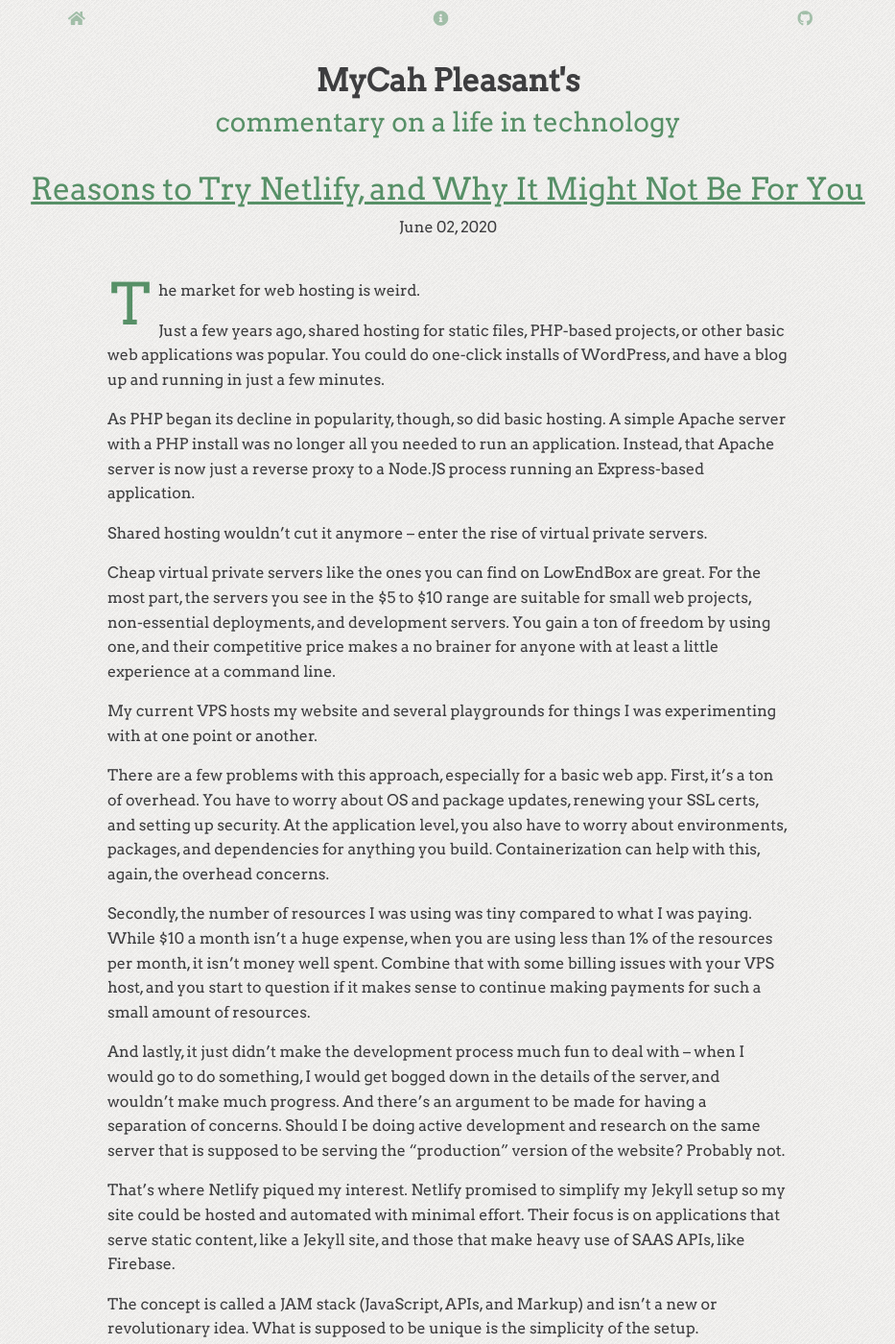
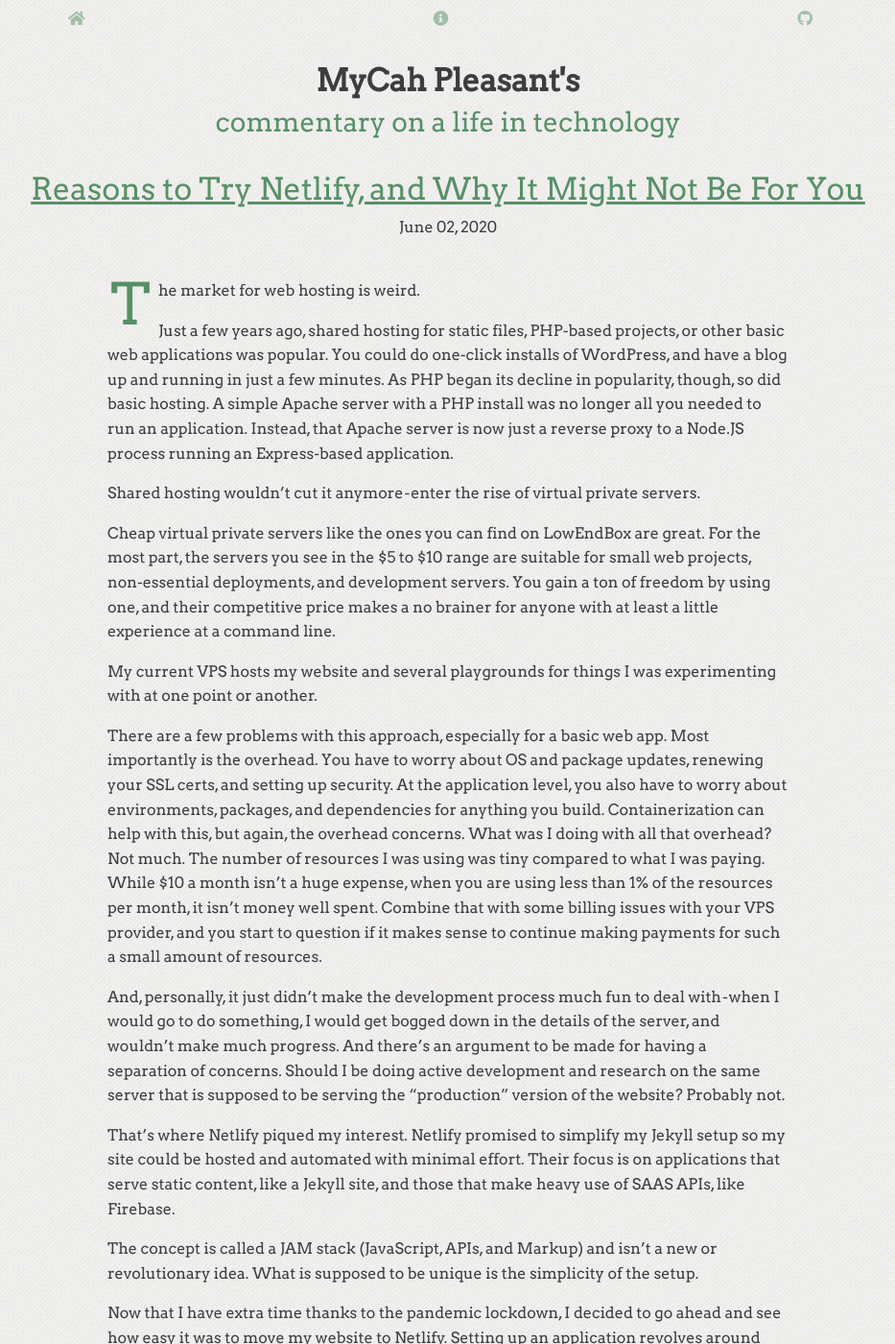
Before and after one commit to mycahp/mycahpleasant.com-jekyll, a Jekyll site: the page built from _posts/2020-06-01-reasons-to-try-netlify.md, in a window 1280 px wide and 1400 px high. Shown: the whole window at 96% size, without its empty margins (173-1106 px from the left). Built offline with Jekyll 4.4.1, drawn with Linux system fonts in a browser that asks for light colours; nearby versions of some CDN libraries; comment, search, counter and statistics services are not loaded; some of the changed text lies outside the part shown.

Commit message:
Update 2020-06-01-reasons-to-try-netlify.md

```diff
--- a/_posts/2020-06-01-reasons-to-try-netlify.md
+++ b/_posts/2020-06-01-reasons-to-try-netlify.md
@@ -11,57 +11,55 @@
 <span class="first-letter">T</span>he market for web hosting is weird.
 
 Just a few years ago, shared hosting for static files, PHP-based projects, or other basic web applications was popular. You could do one-click installs of WordPress, and have a blog up and running in just a few minutes.
-
 As PHP began its decline in popularity, though, so did basic hosting. A simple Apache server with a PHP install was no longer all you needed to run an application. Instead, that Apache server is now just a reverse proxy to a Node.JS process running an Express-based application.
 
-Shared hosting wouldn't cut it anymore -- enter the rise of virtual private servers.
+Shared hosting wouldn't cut it anymore - enter the rise of virtual private servers.
 
 Cheap virtual private servers like the ones you can find on LowEndBox are great. For the most part, the servers you see in the $5 to $10 range are suitable for small web projects, non-essential deployments, and development servers. You gain a ton of freedom by using one, and their competitive price makes a no brainer for anyone with at least a little experience at a command line.
 
 My current VPS hosts my website and several playgrounds for things I was experimenting with at one point or another.
 
-There are a few problems with this approach, especially for a basic web app. First, it's a ton of overhead. You have to worry about OS and package updates, renewing your SSL certs, and setting up security. At the application level, you also have to worry about environments, packages, and dependencies for anything you build. Containerization can help with this, again, the overhead concerns.
+There are a few problems with this approach, especially for a basic web app. Most importantly is the overhead. You have to worry about OS and package updates, renewing your SSL certs, and setting up security. At the application level, you also have to worry about environments, packages, and dependencies for anything you build. Containerization can help with this, but again, the overhead concerns.
+What was I doing with all that overhead? Not much. The number of resources I was using was tiny compared to what I was paying. While $10 a month isn't a huge expense, when you are using less than 1% of the resources per month, it isn't money well spent. Combine that with some billing issues with your VPS provider, and you start to question if it makes sense to continue making payments for such a small amount of resources.
 
-Secondly, the number of resources I was using was tiny compared to what I was paying. While $10 a month isn't a huge expense, when you are using less than 1% of the resources per month, it isn't money well spent. Combine that with some billing issues with your VPS host, and you start to question if it makes sense to continue making payments for such a small amount of resources.
-
-And lastly, it just didn't make the development process much fun to deal with -- when I would go to do something, I would get bogged down in the details of the server, and wouldn't make much progress. And there's an argument to be made for having a separation of concerns. Should I be doing active development and research on the same server that is supposed to be serving the "production" version of the website? Probably not.
+And, personally, it just didn't make the development process much fun to deal with - when I would go to do something, I would get bogged down in the details of the server, and wouldn't make much progress. And there's an argument to be made for having a separation of concerns. Should I be doing active development and research on the same server that is supposed to be serving the "production" version of the website? Probably not.
 
 That's where Netlify piqued my interest. Netlify promised to simplify my Jekyll setup so my site could be hosted and automated with minimal effort. Their focus is on applications that serve static content, like a Jekyll site, and those that make heavy use of SAAS APIs, like Firebase.
 
 The concept is called a JAM stack (JavaScript, APIs, and Markup) and isn't a new or revolutionary idea. What is supposed to be unique is the simplicity of the setup.
 
 Now that I have extra time thanks to the pandemic lockdown, I decided to go ahead and see how easy it was to move my website to Netlify.
-
 Setting up an application revolves around your Git repo. The build process is automatically detected and implemented based on the contents of the repo.
 
 I didn't have to deviate from the options chosen for me until I got to the DNS settings. Even that, though, is a simple CName and nameserver change. If you're familiar with any hosting solution, you know how to do this.
 
 Free SSL certs are issued with a click of a button thanks to Let's Encrypt. Netlify automatically renews them for you, too.
-
 Within minutes, your site is up and running.
 
 Now, I realize that my use case was straightforward. I didn't have any crazy requirements. I'm not sure how challenging a more advanced project would be, but I assume that as long as you have a well-defined, automated build process, you shouldn't run into any issues.
 
 What other cool things did I gain by moving my site to Netlify?
-Branch builds so I can preview changes before merging them into the master branch
-Built-in A/B testing so you can send a percentage of your traffic to a different codebase
-Forms that allow you to collect information from visitors without having to use an external service
+
+1. Branch builds so I can preview changes before merging them into the master branch
+2. Built-in A/B testing so you can send a percentage of your traffic to a different codebase
+3. Forms that allow you to collect information from visitors without having to use an external service
+
 So far, you're probably wondering why VPS providers even exist anymore.
 
 Well, there are still plenty of instances where Netlify doesn't make sense.
 
-If you have to host anything that has a backend component -- like a database -- you're out of luck. Netlify doesn't support it -- this is for frontend applications only, which is why it makes for a great experience with static site generators.
+If you have to host anything that has a backend component - like a database - you're out of luck. Netlify doesn't support it - this is for frontend applications only, which is why it makes for a great experience with static site generators.
 
 An excellent example of this is incorporating comments into a blog. I have previously used Isso, a Python application that uses SQLite to store the data, to add comments to my articles. It worked well but required some more extensive set up to make sure it was running as a service and was routing correctly.
 
-I've since removed this functionality, but if I wanted to bring it back, I would have to use a service like Disqus -- which isn't very appealing -- or roll a hacky solution.
+I've since removed this functionality, but if I wanted to bring it back, I would have to use a service like Disqus - which isn't very appealing - or roll a hacky solution.
 
 You're also, obviously, giving up a ton of freedom compared to running your server. Want a more advanced routing setup with Apache or Nginx? Nope. Cron jobs? Ha. Containers? Cute.
 
 There are going to be instances where the lack of freedom makes Netlify a lousy choice. I haven't explored a more advanced setup yet, so I can't comment on anything past a basic Jekyll install. While the team at Netlify has seemingly done an excellent job coming up with solutions to familiar patterns, you're going to have to do your due diligence to make sure giving up those freedoms makes sense.
 
-And, lastly, there is the cost. If you start to exceed the seemingly generous free plan, the prices are pretty high. You can buy more build minutes at $7 per 500, and more bandwidth at $20 per 100 gigabytes.
+And, lastly, there is the cost. If you start to exceed the seemingly generous free plan (300 build minutes, 100GB bandwidth a month), the prices are pretty high. You can buy more build minutes at $7 per 500, and more bandwidth at $20 per 100 gigabytes.
 
-If I were in a position where I was exceeding the free limits, paying the overages or jumping to the next tier -- which costs $45 -- would be hard to justify. Even if I wanted a more enterprise solution than some no-name VPS provider, AWS or Digital Ocean are likely cheaper options -- albeit with the trade-off of having to manage more of your tooling.
+If I were in a position where I was exceeding the free limits, paying the overages or jumping to the next tier - which costs $45 - would be hard to justify. Even if I wanted a more enterprise solution than some no-name VPS provider, AWS or Digital Ocean are likely cheaper options - albeit with the trade-off of having to manage more of your tooling.
 
 Does Netlify make sense for you? For most people, I bet the answer is yes. But, there are always going to be people who want more control over the process. For projects like mine, though, I haven't found a better solution.
```
